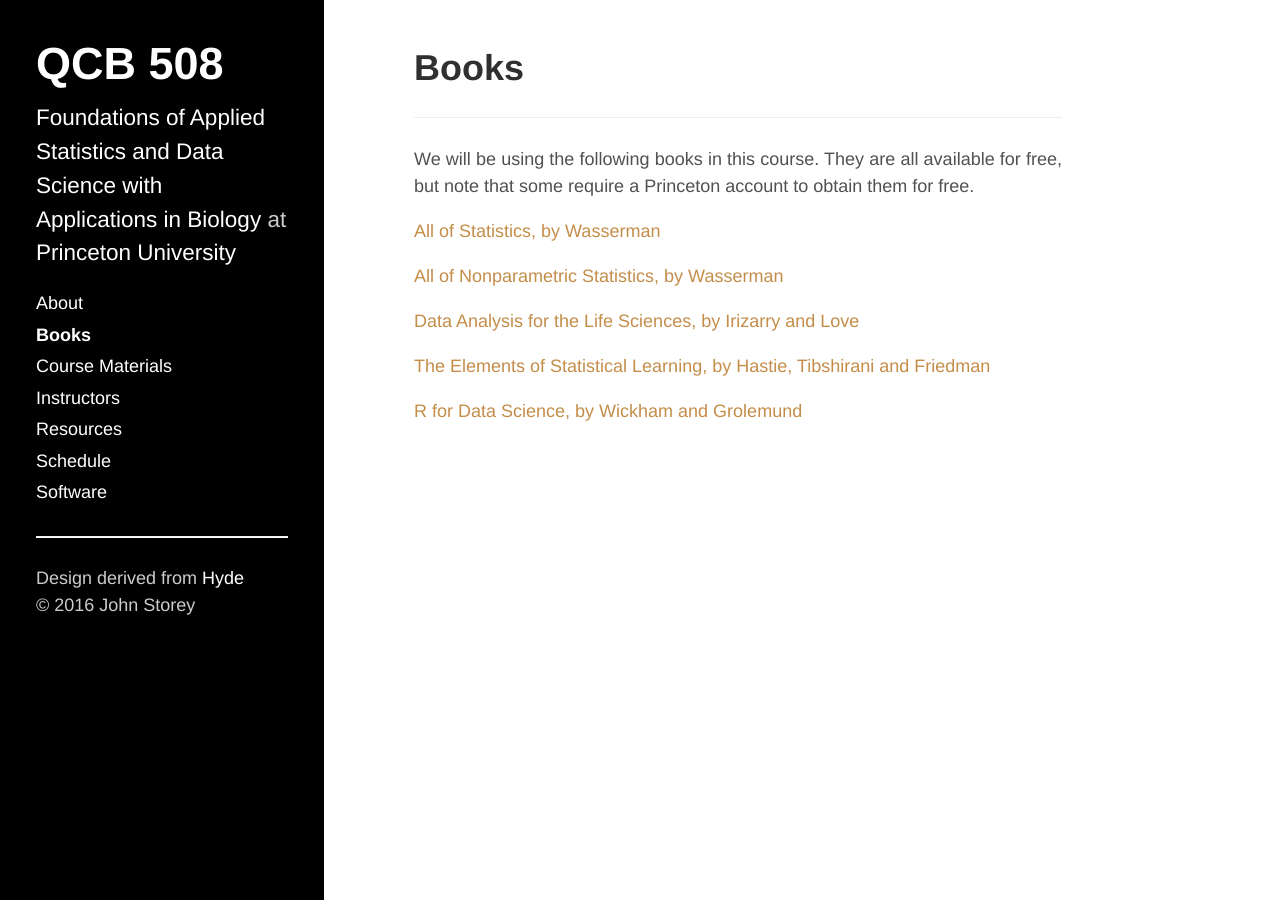
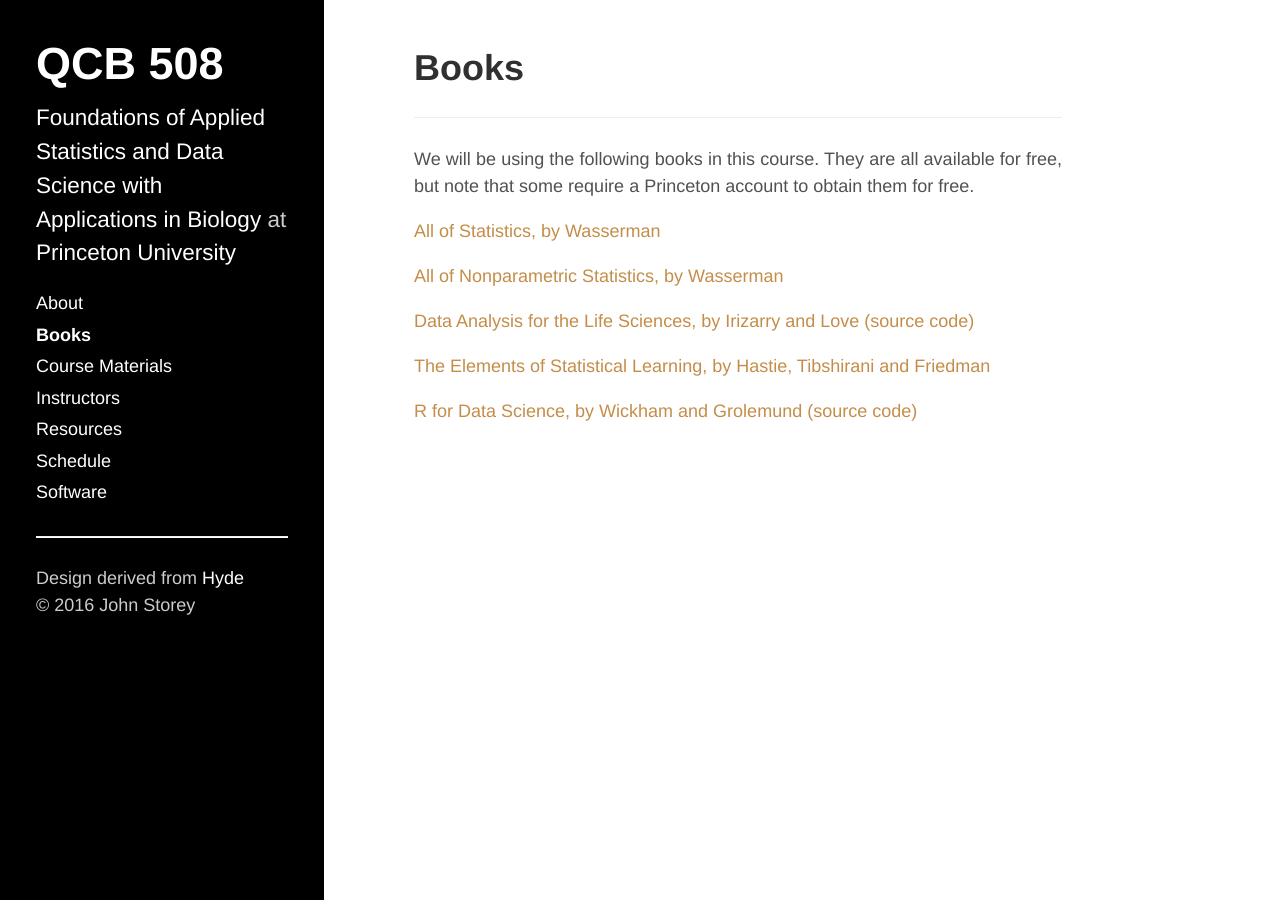
Before and after one commit to jdstorey/asdscourse2019, a Jekyll site: the page built from docs/books.md, in a window 1280 px wide. Built offline with Jekyll 4.4.1, drawn with Linux system fonts in a browser that asks for light colours.

Commit message:
Added links to book source code.

```diff
--- a/docs/books.md
+++ b/docs/books.md
@@ -11,8 +11,8 @@ We will be using the following books in this course.  They are all available for
 
 [All of Nonparametric Statistics, by Wasserman](https://pulsearch.princeton.edu/catalog/6402948)
 
-[Data Analysis for the Life Sciences, by Irizarry and Love](https://leanpub.com/dataanalysisforthelifesciences)
+[Data Analysis for the Life Sciences, by Irizarry and Love](https://leanpub.com/dataanalysisforthelifesciences)  [(source code)](http://genomicsclass.github.io/book/)
 
 [The Elements of Statistical Learning, by Hastie, Tibshirani and Friedman](http://statweb.stanford.edu/~tibs/ElemStatLearn/)
 
-[R for Data Science, by Wickham and Grolemund](http://r4ds.had.co.nz)
+[R for Data Science, by Wickham and Grolemund](http://r4ds.had.co.nz) [(source code)](https://github.com/hadley/r4ds)
```
Also changed, not shown: docs/schedule.md (line endings or trailing spaces).
